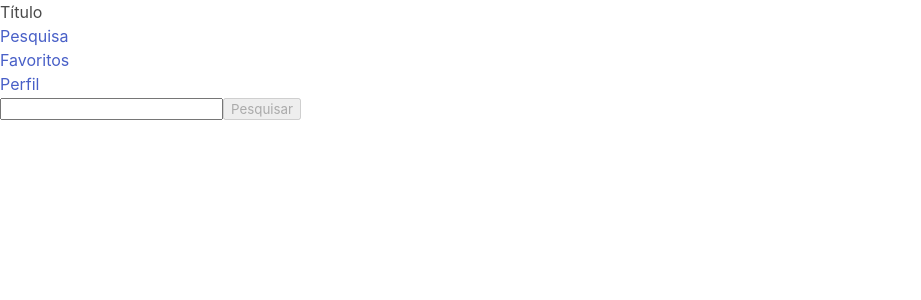
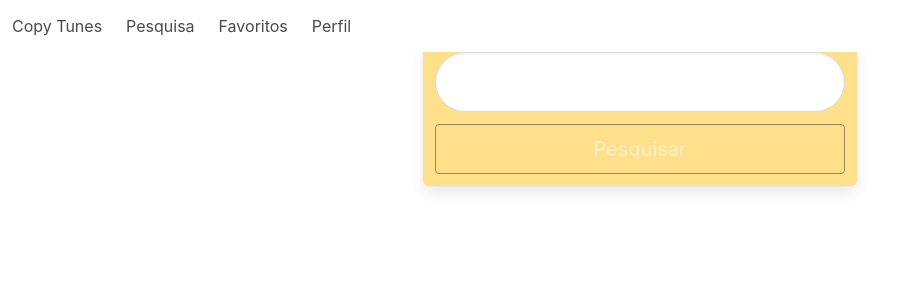
Before and after one commit to lorismilloni/copy_tunes, a React (Create React App) app: page /search in a window 1280 px wide. Shown: the top 300 px of the page, without its empty margins (0-921 px from the left). Built offline with nearby package versions, Linux system fonts and the light colour scheme; the HTML template or start-up script is replaced by a standard one.

Commit message:
customize header and search bar

```diff
--- a/src/components/Header.jsx
+++ b/src/components/Header.jsx
@@ -33,25 +33,25 @@ export default class Header extends React.Component {
 
     return (
       <header data-testid="header-component">
-        <h3>Título</h3>
-        <nav>
-          <Link to="/search">
+        <nav class="navbar" role="navigation" aria-label="main navigation">
+          <h3 class="navbar-item">Copy Tunes</h3>
+          <div class="navbar-start">
+            <Link class="navbar-item" to="/search">
               <h4 data-testid="link-to-search">Pesquisa</h4>
             </Link>
-          <Link to="/favorites">
+            <Link class="navbar-item" to="/favorites">
               <h4 data-testid="link-to-favorites">Favoritos</h4>
             </Link>
-          <Link to="/profile">
+            <Link class="navbar-item" to="/profile">
               <h4 data-testid="link-to-profile">Perfil</h4>
             </Link>
+          </div>
+          <div class="navbar-item navbar-end">
+            <h5 data-testid="header-user-name">{ userName }</h5>
+          </div>
         </nav>
         { loading && <Loading /> }
-        <section>
-          <h5 data-testid="header-user-name">{ userName }</h5>
-        </section>
       </header>
     );
   }
 }
-
-// requisito 3 e 4 foi feito com a ajuda da Yasmim Matos
--- a/src/pages/Search.jsx
+++ b/src/pages/Search.jsx
@@ -63,15 +63,22 @@ export default class Search extends React.Component {
         <div data-testid="page-search">
           <Header />
         </div>
+        <div class="columns">
+        <div class="column"></div>
+          <div class="box column has-background-warning">
             { loading ? <Loading /> : (
               <form>
+                <div class="control field">
                   <input
+                    class="input is-large is-rounded"
                     type="text"
                     value={ searchInput }
                     onChange={ this.handleChange }
                     data-testid="search-artist-input"
                   />
+                </div>
                 <button
+                  class="button is-dark is-medium is-responsive is-outlined is-fullwidth has-text-white"
                   type="submit"
                   disabled={ searchButton }
                   onClick={ this.handleAlbumSearch }
@@ -91,6 +98,9 @@ export default class Search extends React.Component {
                 </section>
               </section>
             )}
+          </div>
+          <div class="column"></div>
+        </div>
       </>
     );
   }
```
Lines whose indentation alone changed are shown as unchanged.
